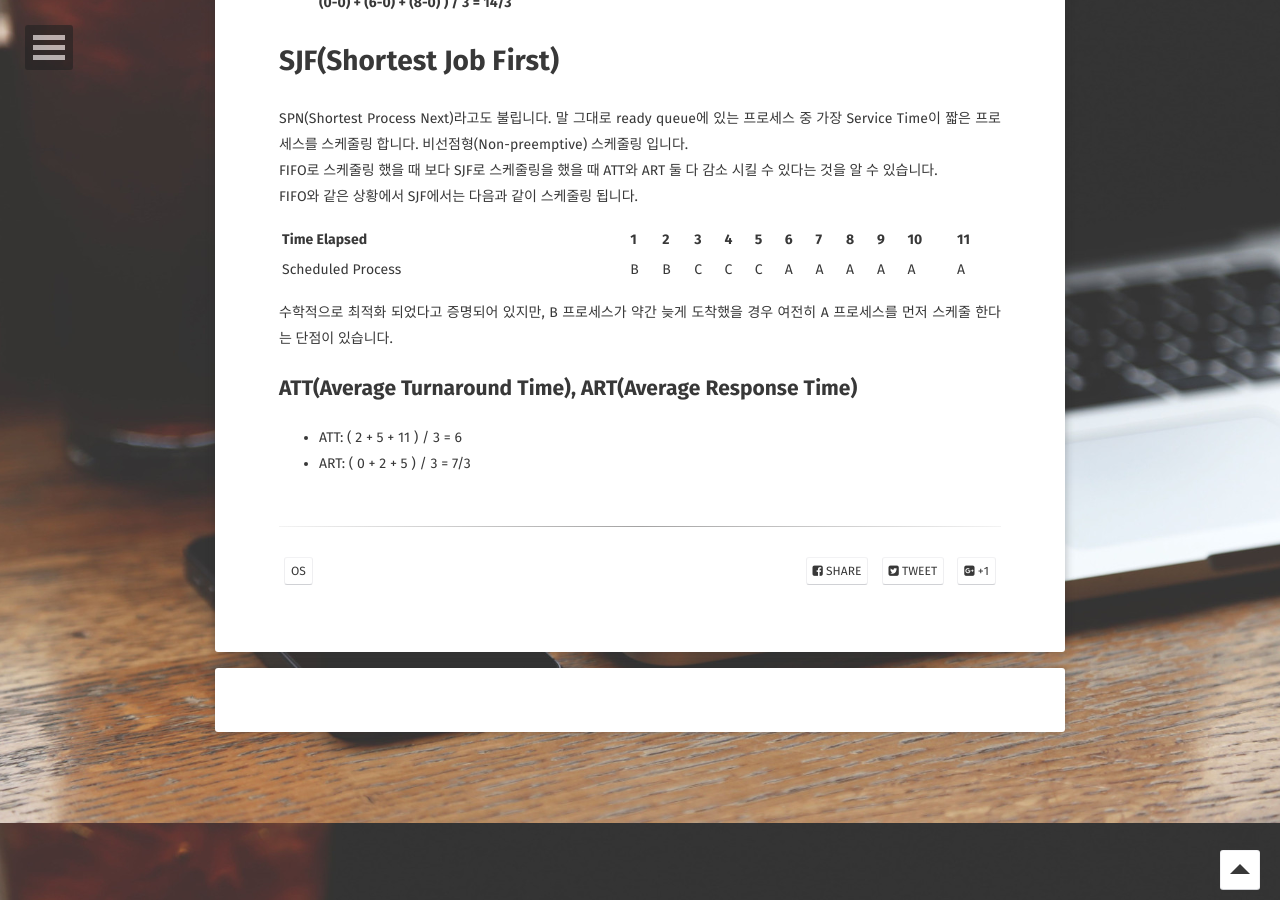
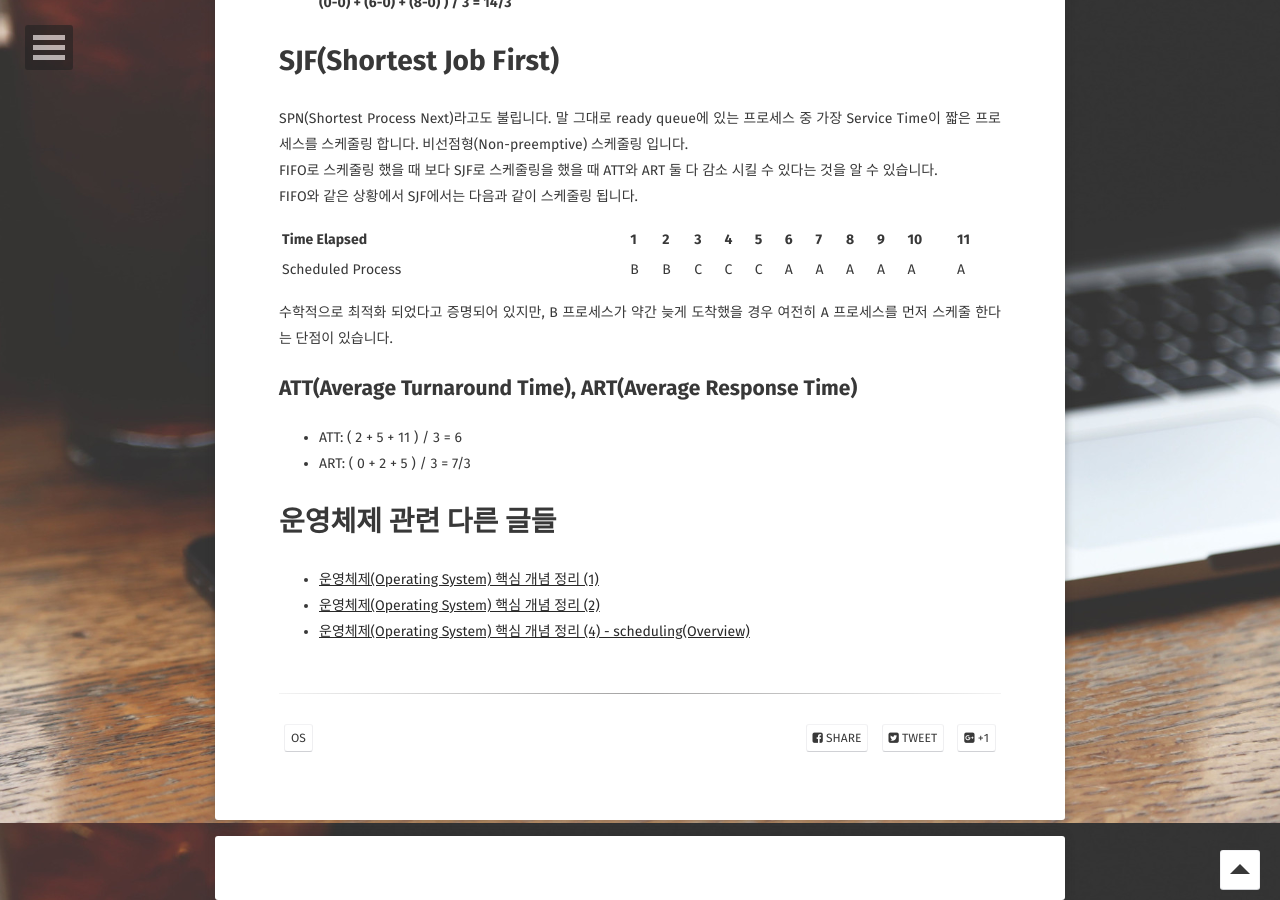
Before and after one commit to wkdtjsgur100/wkdtjsgur100.github.io, a Jekyll site: the page built from _posts/2018-04-20-scheduling-2.md, in a window 1280 px wide and 900 px high, scrolled down 977 px. Built offline with Jekyll 4.4.1, drawn with Linux system fonts in a browser that asks for light colours; some web fonts are replaced; comment, search, counter and statistics services are not loaded; some of the changed text lies outside the part shown.

Commit message:
Add scheduling 2

```diff
--- a/_posts/2018-04-20-scheduling-2.md
+++ b/_posts/2018-04-20-scheduling-2.md
@@ -46,3 +46,9 @@
 
 - ATT: ( 2 + 5 + 11 ) / 3 = 6
 - ART: ( 0 + 2 + 5 ) / 3 = 7/3
+
+# 운영체제 관련 다른 글들
+
+- [운영체제(Operating System) 핵심 개념 정리 (1)](https://wkdtjsgur100.github.io/os-summary)
+- [운영체제(Operating System) 핵심 개념 정리 (2)](https://wkdtjsgur100.github.io/os-summary-2)
+- [운영체제(Operating System) 핵심 개념 정리 (4) - scheduling(Overview)](https://wkdtjsgur100.github.io/os-summary-process)
```
Also changed, not shown: _posts/2017-09-08-os-summary.md (+1 -0 lines), _posts/2018-03-30-os-summary-2.md (+1 -0 lines), _posts/2018-04-01-os-summary-process.md (+1 -0 lines), _posts/2018-04-20-scheduling-1.md (+1 -0 lines).
